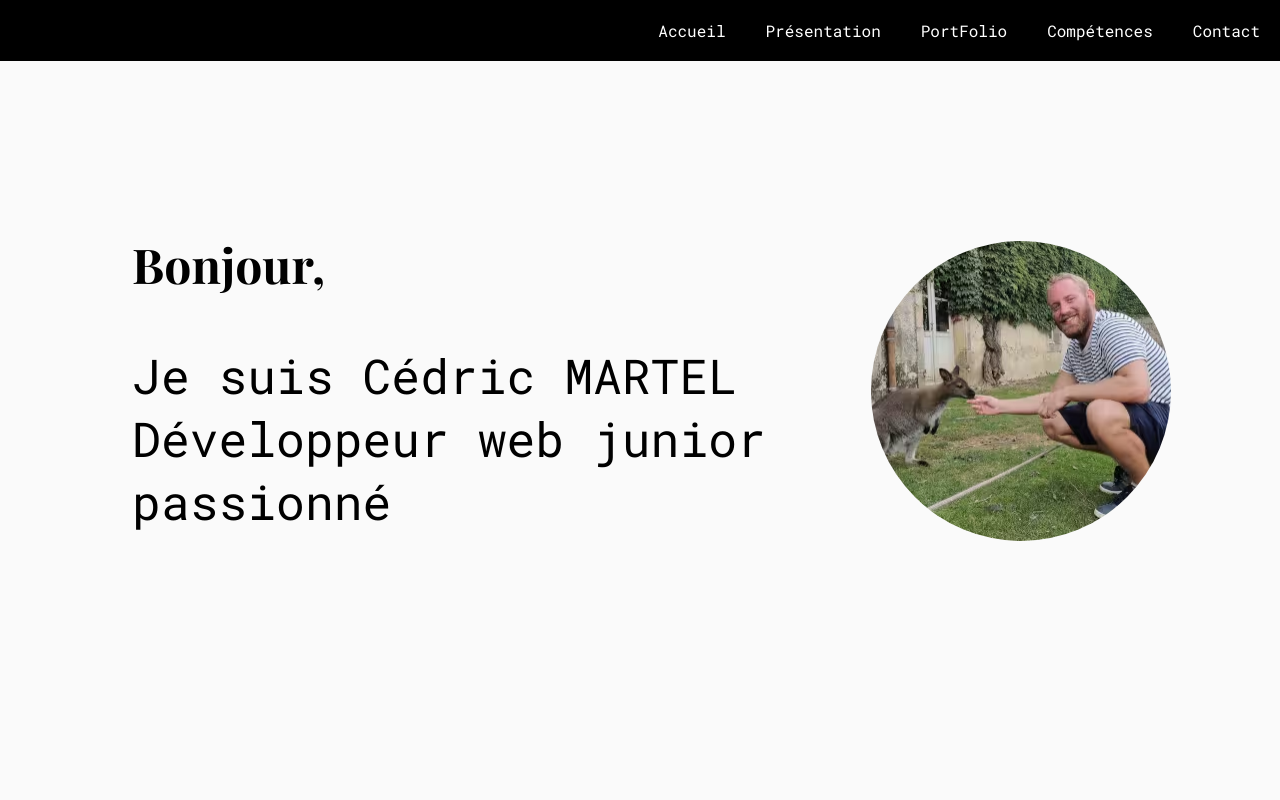
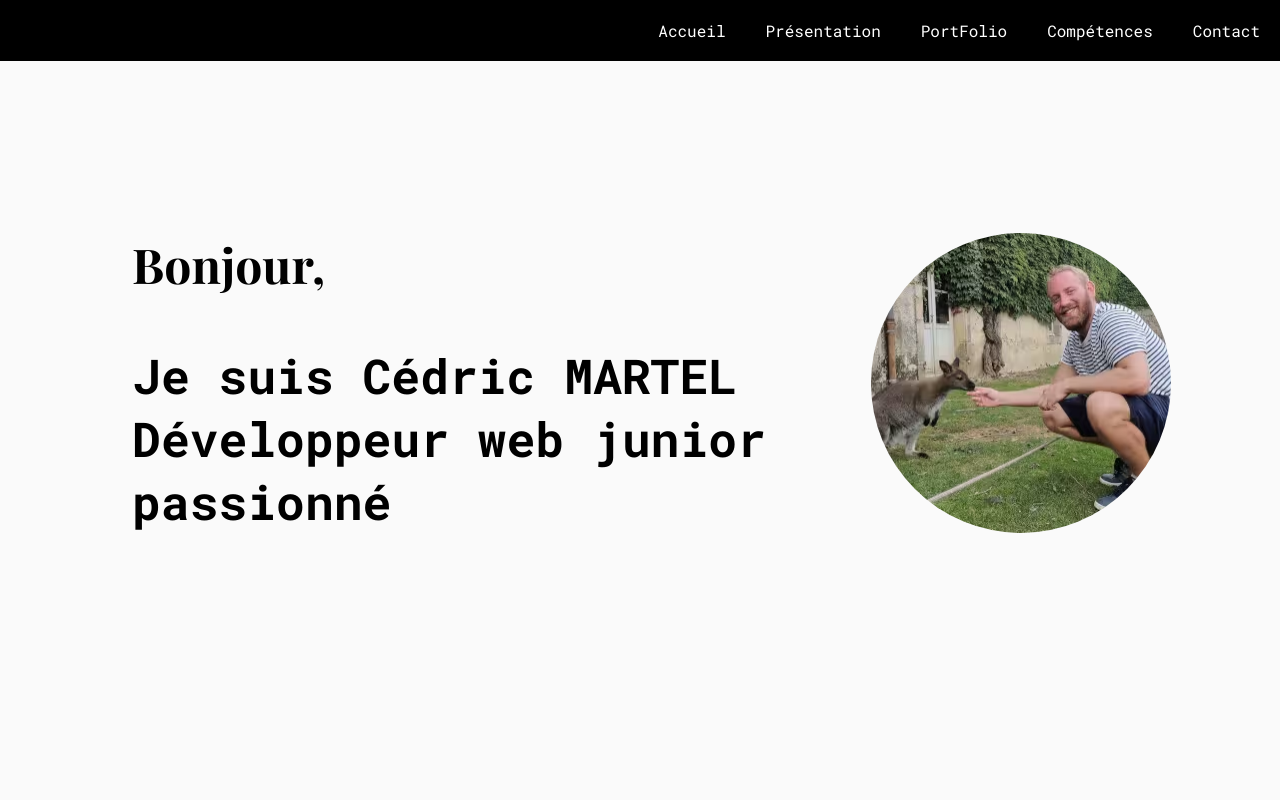
Before and after one commit to azotaz/Portfolio, a React (Create React App) app: page / in a window 1280 px wide. Shown: the top 800 px of the page. Built offline with nearby package versions, Linux system fonts and the light colour scheme; a web font is replaced by a local one.

Commit message:
test couleur

```diff
--- a/src/Composants/Accueil/Acceuil.js
+++ b/src/Composants/Accueil/Acceuil.js
@@ -7,7 +7,7 @@ export default function Apropos({ id }) {
       <div className='texte'>
       <h1>Bonjour,  </h1>
       <p className='texte-déroulant'></p>
-      <p className='texte-déroulant'>Je suis Cédric MARTEL Développeur web junior passionné </p>
+      <h1 className='texte-déroulant'>Je suis Cédric MARTEL Développeur web junior passionné </h1>
       </div>
       <img src={Photo} alt="Photo de moi"/>
     </div>
--- a/src/Composants/footer/footer.js
+++ b/src/Composants/footer/footer.js
@@ -10,8 +10,8 @@ export default function Footer() {
         <p>© 2024 Cédric Martel</p>
     </div>
     <div className='lienext'>
-        <a href='https://github.com/azotaz' target="_blank" rel="noopener noreferrer"><FontAwesomeIcon icon={faGithub} style={{ color: '#000000' }} /></a>
-        <a href='https://www.linkedin.com/in/c%C3%A9dric-martel-4b505b203/' target="_blank" rel="noopener noreferrer"><FontAwesomeIcon icon={faLinkedin} style={{ color: '#000000' }} /></a>
+        <a href='https://github.com/azotaz' target="_blank" rel="noopener noreferrer" alt='github'><FontAwesomeIcon icon={faGithub} style={{ color: '#000000' }} /></a>
+        <a href='https://www.linkedin.com/in/c%C3%A9dric-martel-4b505b203/' target="_blank" rel="noopener noreferrer" alt='linkedin'><FontAwesomeIcon icon={faLinkedin} style={{ color: '#000000' }} /></a>
     </div>
 
     </div>
```
